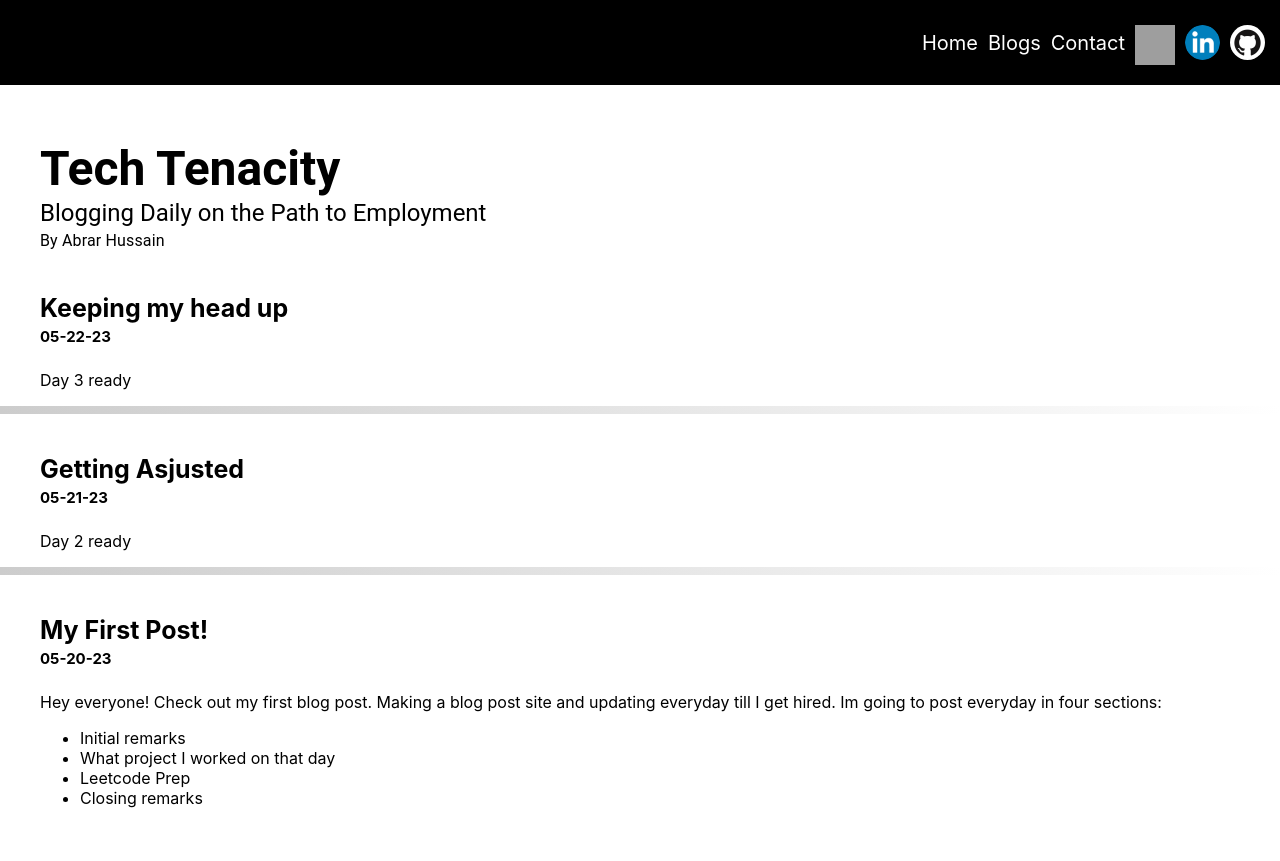
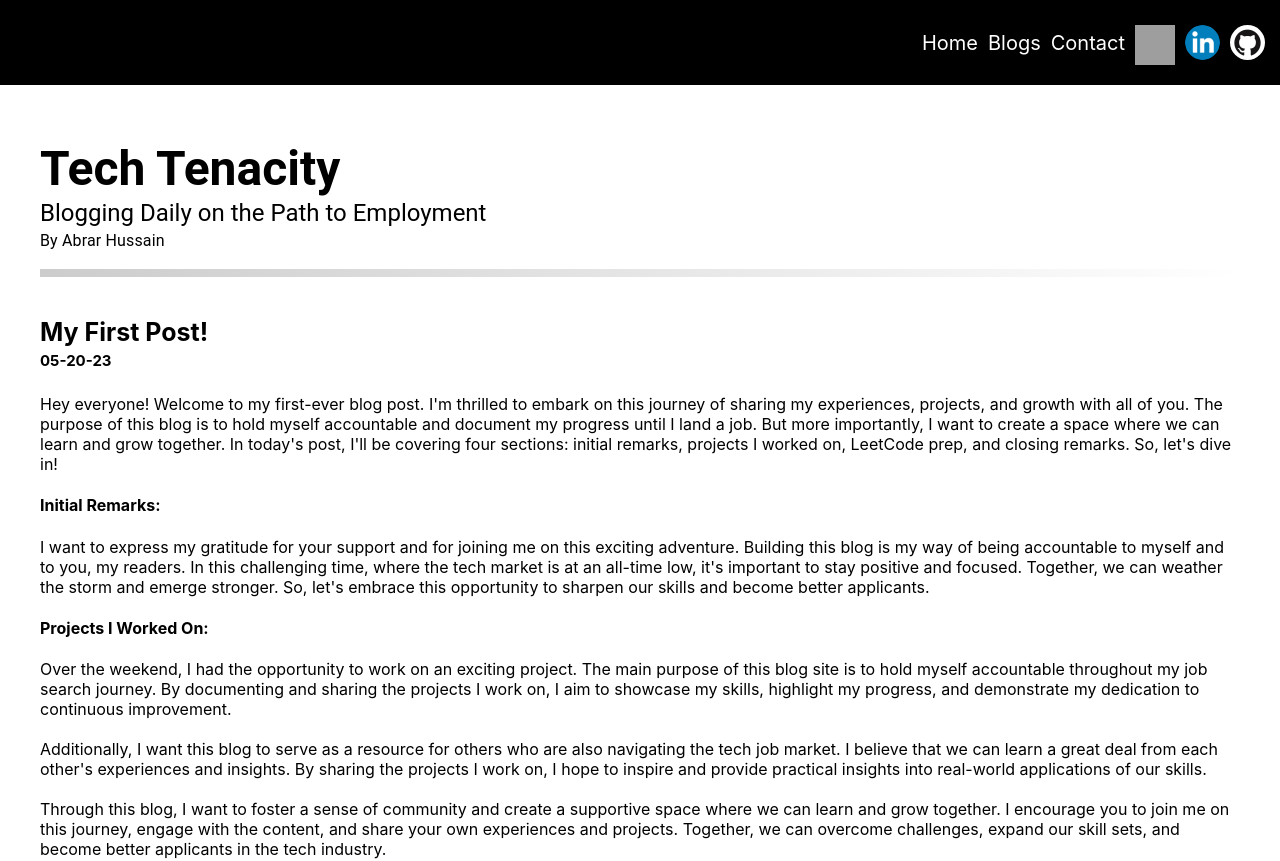
Before and after one commit to abrarhussain-00/devDiary, a React (Create React App) app: page /blogs in a window 1280 px wide. Shown: the top 861 px of the page. Built offline with nearby package versions, Linux system fonts and the light colour scheme; grey boxes are pictures that could not be loaded.

Commit message:
blog post day 1

```diff
--- a/src/components/BlogTop.tsx
+++ b/src/components/BlogTop.tsx
@@ -61,7 +61,16 @@ const BlogTop = () => {
   return (
     <Box>
       <Title />
-      <Typography variant='h5' style={{marginTop:'0.75rem', marginLeft:'5vh'}}>***Last three posts 📝:</Typography>
+      <div style={{ display: 'flex', justifyContent: 'center' }}>
+        <img
+          src="https://media.istockphoto.com/id/1356364287/photo/close-up-focus-on-persons-hands-typing-on-the-desktop-computer-backlit-keyboard-screens-show.jpg?s=612x612&w=0&k=20&c=ijjq-DLNxIaPuGvIX8k06IZxMAjGpyJeboaV_byCX9k="
+          alt="pic"
+          width='40%'
+          style={{ justifyContent: 'center' }}
+        />
+      </div>
+      <Typography variant='h5' style={{ marginTop: '0.75rem', marginLeft: '5vh' }}>***Lastest three posts 📝:</Typography>
+
       <Box className={classes.gridContainer}>
         <Box className={classes.container}>
           <Box className={classes.tagContainer}>
@@ -75,7 +84,7 @@ const BlogTop = () => {
           <a href='/day1'>Day 1</a>
         </Box>
 
-        <Box className={classes.container}>
+        {/* <Box className={classes.container}>
           <Box className={classes.tagContainer}>
             <Box className={classes.title}>Getting adjusted</Box>
           </Box>
@@ -97,7 +106,7 @@ const BlogTop = () => {
             </Box>
             <a href='/day3'>Day 3</a>
           </Box>
-        </Box>
+        </Box> */}
       </Box>
     </Box>
 
--- a/src/components/ContactForm.jsx
+++ b/src/components/ContactForm.jsx
@@ -49,6 +49,7 @@ const ContactForm = () => {
               visible: { opacity: 1, x: 0 },
             }}
           >
+            <h1 style={{ marginLeft: '5vh' }}>Contact Me</h1>
             <form
               target="_blank"
               onSubmit={onSubmit}
--- a/src/components/Posts/PostOne.tsx
+++ b/src/components/Posts/PostOne.tsx
@@ -1,6 +1,7 @@
 import React from 'react'
 import { Box, Typography, Button } from '@material-ui/core';
 import { makeStyles } from '@material-ui/core/styles';
+import Title from '../Title';
 
 
 const useStyles = makeStyles(() => ({
@@ -14,11 +15,12 @@ const useStyles = makeStyles(() => ({
         fontSize: '15px',
         padding: '0vh 0rem 0vh 5vh',
         fontWeight: 'bold',
-        marginTop:'0.25rem'
+        marginTop: '0.25rem'
     },
     description: {
         display: 'inline-block',
         marginLeft: '5vh',
+        marginRight: '5vh',
         marginTop: '3vh'
     },
 }));
@@ -28,7 +30,7 @@ const PostOne = () => {
     return (
         <div>
             <Box>
-                <br/><br/>
+                <br /><br />
                 <Box>
                     <Box className={classes.title}>My First Post!</Box>
                 </Box>
@@ -36,14 +38,50 @@ const PostOne = () => {
                     <Box className={classes.date}>05-20-23</Box>
                 </Box>
                 <Box className={classes.description}>
-                    Hey everyone! Check out my first blog post. Making a blog post site and updating everyday till I get hired. Im
-                    going to post everyday in four sections:
-                    <ul>
-                        <li>Initial remarks</li>
-                        <li>What project I worked on that day</li>
-                        <li>Leetcode Prep</li>
-                        <li>Closing remarks</li>
-                    </ul>
+                    Hey everyone! Welcome to my first-ever blog post. I'm thrilled to embark on this journey of sharing my
+                    experiences, projects, and growth with all of you. The purpose of this blog is to hold myself accountable
+                    and document my progress until I land a job. But more importantly, I want to create a space where we can learn
+                    and grow together. In today's post, I'll be covering four sections: initial remarks, projects I worked on,
+                    LeetCode prep, and closing remarks. So, let's dive in!
+
+                    <h4>Initial Remarks:</h4>
+                    I want to express my gratitude for your support and for joining me on this exciting adventure. Building this
+                    blog is my way of being accountable to myself and to you, my readers. In this challenging time, where the tech
+                    market is at an all-time low, it's important to stay positive and focused. Together, we can weather the storm
+                    and emerge stronger. So, let's embrace this opportunity to sharpen our skills and become better applicants.
+
+                    <h4>Projects I Worked On:</h4>
+                    Over the weekend, I had the opportunity to work on an exciting project. The main purpose of this blog site is
+                    to hold myself accountable throughout my job search journey. By documenting and sharing the projects I work on,
+                    I aim to showcase my skills, highlight my progress, and demonstrate my dedication to continuous improvement.
+                    <br/><br/>
+                    Additionally, I want this blog to serve as a resource for others who are also navigating the tech job market. I
+                    believe that we can learn a great deal from each other's experiences and insights. By sharing the projects I work
+                    on, I hope to inspire and provide practical insights into real-world applications of our skills.
+                    <br/><br/>
+                    Through this blog, I want to foster a sense of community and create a supportive space where we can learn and
+                    grow together. I encourage you to join me on this journey, engage with the content, and share your own
+                    experiences and projects. Together, we can overcome challenges, expand our skill sets, and become better
+                    applicants in the tech industry.
+
+                    <h4>LeetCode Prep:</h4>
+                    As part of my daily routine, I've decided to dedicate time to LeetCode practice. Starting from the basics, I
+                    will solve a LeetCode problem every day, sharing my thought process and approach from start to end. I want to
+                    make sure that everyone can tune in and benefit, regardless of their experience level. Together, we can tackle
+                    these challenges and enhance our problem-solving skills.
+
+                    <h4>Closing Remarks:</h4>
+                    Thank you for joining me on this new chapter of my life. Your support means the world to me. I'm committed to
+                    updating this blog every day, sharing my progress, insights, and thoughts with you. And in the event that I do
+                    happen to miss a day, please feel free to reach out and kindly remind me! Your support and accountability are
+                    greatly appreciated, and knowing that people are here with me will further motivate and encourage me to stay
+                    consistent in my blogging journey. I encourage you to follow along and engage with me. Your feedback and
+                    questions will not only hold me accountable but also foster a sense of community. Together, let's overcome
+                    obstacles, learn from each other, and achieve our goals. I look forward to seeing you every day as we continue
+                    this journey together.
+                    <br/><br/>
+                    Once again, thank you for being a part of my first blog post. Stay tuned for more exciting updates and inspiring
+                    content. Together, we'll navigate the challenges and emerge stronger than ever. Until next time!
                 </Box>
             </Box>
         </div>
--- a/src/views/Blog.tsx
+++ b/src/views/Blog.tsx
@@ -9,10 +9,12 @@ const Blog = () => {
   return (
     <div>
       <Title/>
-      <PostThree/>
+      {/* <PostThree/>
       <LineGradient/>
-      <PostTwo/>
-      <LineGradient/>
+      <PostTwo/> */}
+      <div style={{marginLeft:'5vh', marginRight:'5vh'}}>
+        <LineGradient/>
+      </div>
       <PostOne/>
     </div>
   )
```
